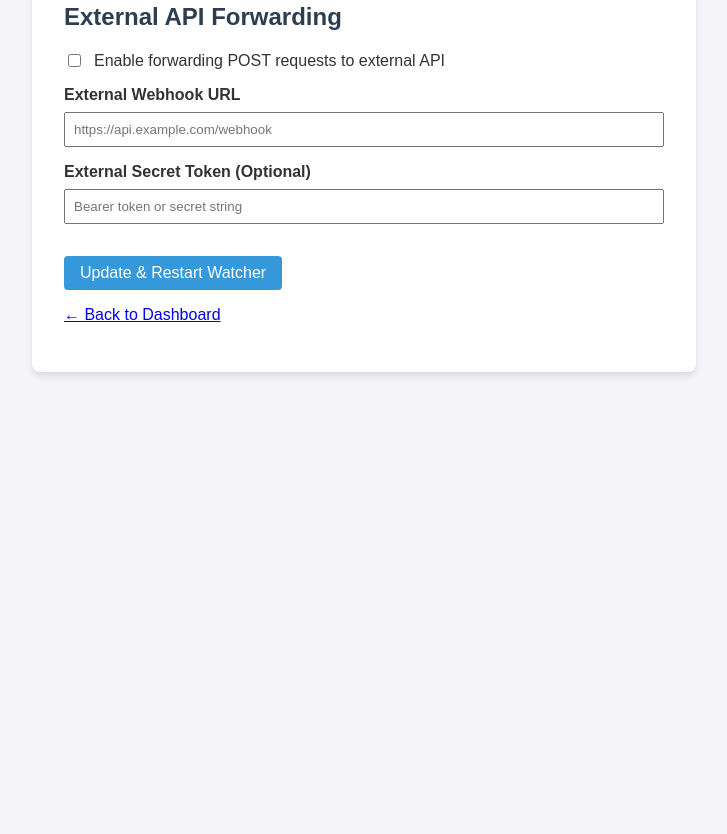
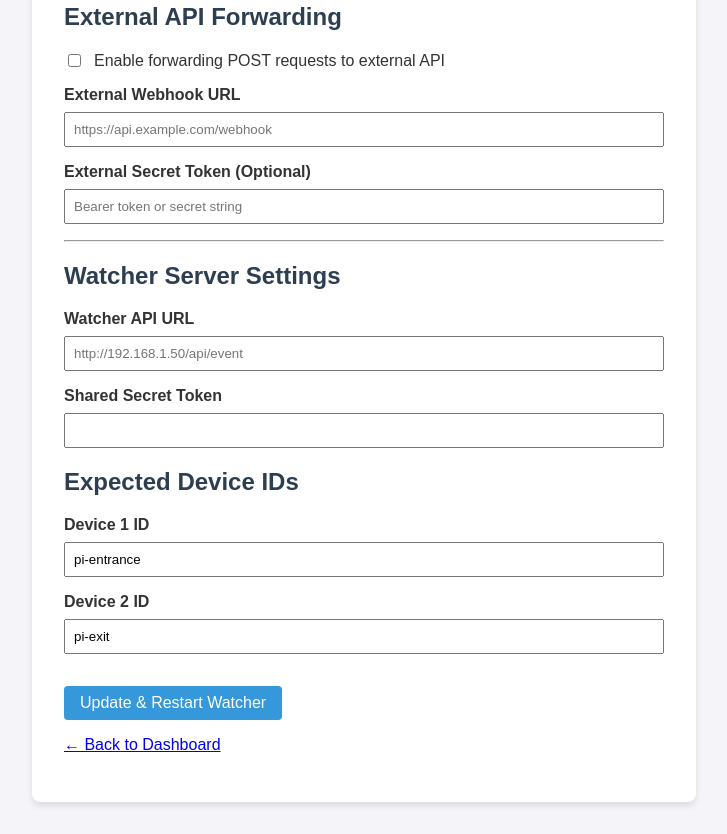
Before and after one commit to RileyWebb/Gate-Tracker-Kinrise, a Flask app: template src/templates/admin.html in a window 1280 px wide. Shown: the part 504-1338 px from the top of the page, without its empty margins (276-1003 px from the left). Before the commit the page ends 880 px from the top, so only its background shows below. Run offline with Flask 3, Linux system fonts and the light colour scheme; the template is opened without the code that fills it, so the values that code supplies are empty.

Commit message:
dsaasads

```diff
--- a/src/server.py
+++ b/src/server.py
@@ -14,6 +14,21 @@ CONFIG_FILE = '/etc/gate-tracker/config.json'
 if not os.path.exists(CONFIG_FILE):
     CONFIG_FILE = 'config.json'
 SECRET_TOKEN = 'your_api_secret_here'
+
+
+def get_secret_token():
+    config = get_config()
+    return config.get('secret_token', SECRET_TOKEN)
+
+
+def is_device_online(last_seen, timeout_seconds=30):
+    if not last_seen:
+        return False
+    try:
+        seen = datetime.strptime(last_seen, "%Y-%m-%d %H:%M:%S")
+        return (datetime.now() - seen).total_seconds() <= timeout_seconds
+    except ValueError:
+        return False
 
 def init_db():
     with sqlite3.connect(DB_FILE) as conn:
@@ -73,6 +88,9 @@ def requires_auth(f):
 
 @app.route('/')
 def index():
+    config = get_config()
+    expected_devices = config.get('expected_devices', ['pi-entrance', 'pi-exit'])
+
     with sqlite3.connect(DB_FILE) as conn:
         conn.row_factory = sqlite3.Row
         c = conn.cursor()
@@ -83,10 +101,13 @@ def index():
         c.execute('SELECT timestamp, gate, company, action FROM events ORDER BY timestamp DESC LIMIT 20')
         events = c.fetchall()
 
-    return render_template('index.html', counts=counts, events=events)
+    return render_template('index.html', counts=counts, events=events, expected_devices=expected_devices)
 
 @app.route('/api/status', methods=['GET'])
 def get_status():
+    config = get_config()
+    expected_devices = config.get('expected_devices', ['pi-entrance', 'pi-exit'])
+
     with sqlite3.connect(DB_FILE) as conn:
         conn.row_factory = sqlite3.Row
         c = conn.cursor()
@@ -98,13 +119,32 @@ def get_status():
         events = [dict(row) for row in c.fetchall()]
         # Get devices and last seen
         c.execute('SELECT device, last_seen, status FROM devices')
-        devices = [dict(row) for row in c.fetchall()]
+        seen_devices = {row['device']: dict(row) for row in c.fetchall()}
+
+    devices = []
+    for device_name in expected_devices:
+        device_data = seen_devices.get(device_name)
+        if device_data:
+            devices.append({
+                "device": device_name,
+                "last_seen": device_data.get("last_seen"),
+                "status": device_data.get("status", "unknown"),
+                "online": is_device_online(device_data.get("last_seen"))
+            })
+        else:
+            devices.append({
+                "device": device_name,
+                "last_seen": None,
+                "status": "missing",
+                "online": False
+            })
+
     return jsonify({"counts": counts, "events": events, "devices": devices})
 
 @app.route('/api/event', methods=['POST'])
 def handle_event():
     auth_header = request.headers.get('Authorization')
-    if auth_header != f"Bearer {SECRET_TOKEN}":
+    if auth_header != f"Bearer {get_secret_token()}":
         return jsonify({"error": "Unauthorized"}), 401
 
     data = request.json
@@ -164,7 +204,7 @@ def handle_event():
 @app.route('/api/heartbeat', methods=['POST'])
 def handle_heartbeat():
     auth_header = request.headers.get('Authorization')
-    if auth_header != f"Bearer {SECRET_TOKEN}":
+    if auth_header != f"Bearer {get_secret_token()}":
         return jsonify({"error": "Unauthorized"}), 401
 
     data = request.json or {}
@@ -189,6 +229,8 @@ def admin():
     config = get_config()
     if 'forwarding' not in config:
         config['forwarding'] = {"enabled": False, "url": "", "token": ""}
+    if 'expected_devices' not in config:
+        config['expected_devices'] = ['pi-entrance', 'pi-exit']
 
     with sqlite3.connect(DB_FILE) as conn:
         conn.row_factory = sqlite3.Row
@@ -227,6 +269,25 @@ def admin():
         config['forwarding']['url'] = request.form.get('forwarding_url', '').strip()
         config['forwarding']['token'] = request.form.get('forwarding_token', '').strip()
 
+        # Update local watcher/server auth settings
+        new_server_url = request.form.get('server_url', '').strip()
+        new_secret_token = request.form.get('secret_token', '').strip()
+        if new_server_url:
+            config['server_url'] = new_server_url
+        if new_secret_token:
+            config['secret_token'] = new_secret_token
+
+        # Update expected device IDs for status lights
+        expected_device_1 = request.form.get('expected_device_1', '').strip()
+        expected_device_2 = request.form.get('expected_device_2', '').strip()
+        expected_devices = []
+        if expected_device_1:
+            expected_devices.append(expected_device_1)
+        if expected_device_2:
+            expected_devices.append(expected_device_2)
+        if expected_devices:
+            config['expected_devices'] = expected_devices
+
         save_config(config)
 
         # Restart the watcher service to apply new GPIO settings
@@ -246,6 +307,28 @@ def admin():
 
     return render_template('admin.html', config=config, counts=counts)
 
+
+@app.route('/manual-count', methods=['POST'])
+@requires_auth
+def manual_count_update():
+    company = request.form.get('company')
+    value = request.form.get('value', '').strip()
+
+    if not company or value == '':
+        return redirect(url_for('index'))
+
+    try:
+        count_value = max(0, int(value))
+    except ValueError:
+        return redirect(url_for('index'))
+
+    with sqlite3.connect(DB_FILE) as conn:
+        c = conn.cursor()
+        c.execute('UPDATE counts SET count = ? WHERE company = ?', (count_value, company))
+        conn.commit()
+
+    return redirect(url_for('index'))
+
 if __name__ == '__main__':
     # Run the server on port 80 (requires root)
     app.run(host='0.0.0.0', port=80)
--- a/src/templates/admin.html
+++ b/src/templates/admin.html
@@ -70,6 +70,28 @@
                 <input type="text" id="forwarding_token" name="forwarding_token" value="{{ config.get('forwarding', {}).get('token', '') }}" placeholder="Bearer token or secret string">
             </div>
 
+            <hr>
+
+            <h2>Watcher Server Settings</h2>
+            <div class="form-group">
+                <label for="server_url">Watcher API URL</label>
+                <input type="url" id="server_url" name="server_url" value="{{ config.get('server_url', '') }}" placeholder="http://192.168.1.50/api/event" required>
+            </div>
+            <div class="form-group">
+                <label for="secret_token">Shared Secret Token</label>
+                <input type="text" id="secret_token" name="secret_token" value="{{ config.get('secret_token', '') }}" required>
+            </div>
+
+            <h2>Expected Device IDs</h2>
+            <div class="form-group">
+                <label for="expected_device_1">Device 1 ID</label>
+                <input type="text" id="expected_device_1" name="expected_device_1" value="{{ config.get('expected_devices', ['pi-entrance', 'pi-exit'])[0] }}" required>
+            </div>
+            <div class="form-group">
+                <label for="expected_device_2">Device 2 ID</label>
+                <input type="text" id="expected_device_2" name="expected_device_2" value="{{ config.get('expected_devices', ['pi-entrance', 'pi-exit'])[-1] }}" required>
+            </div>
+
             <button type="submit" class="btn">Update & Restart Watcher</button>
             <p style="margin-top: 1rem;"><a href="/">← Back to Dashboard</a></p>
         </form>
```
Also changed, not shown: src/templates/index.html (+38 -8 lines).
